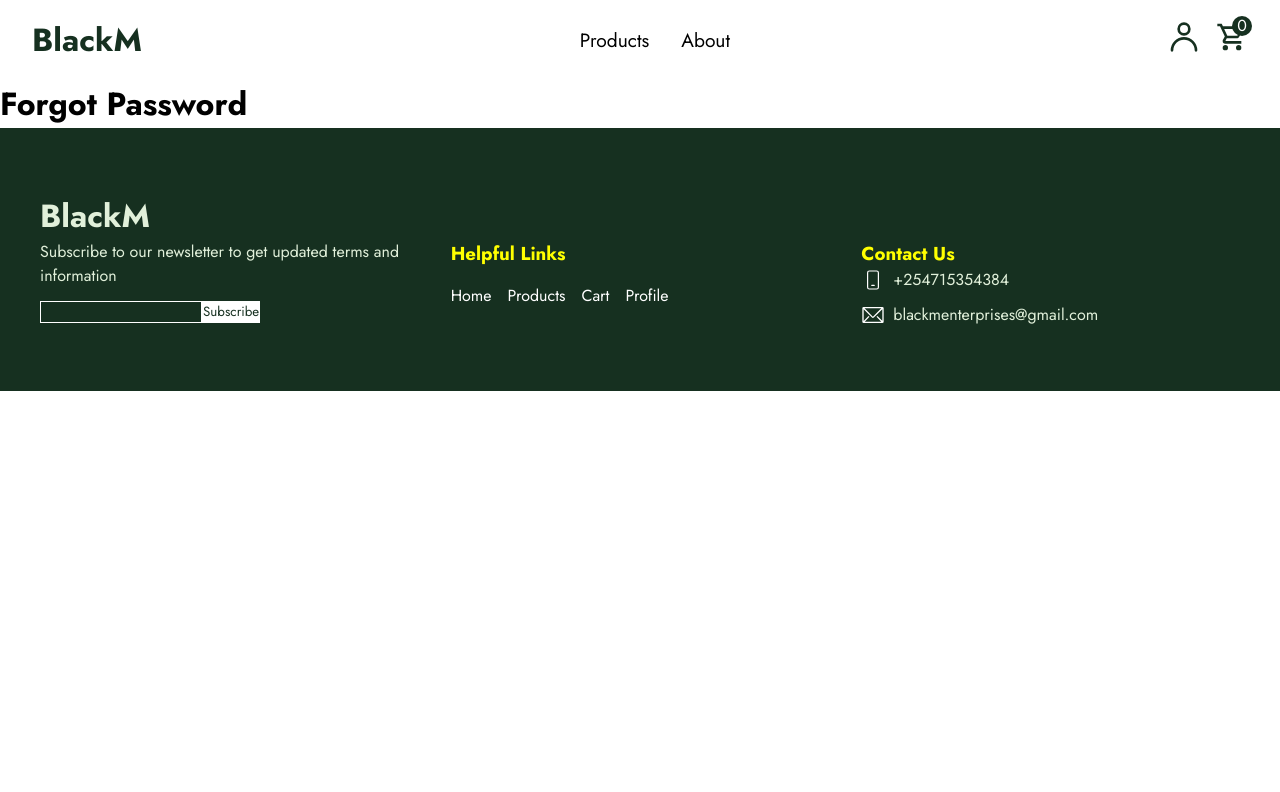
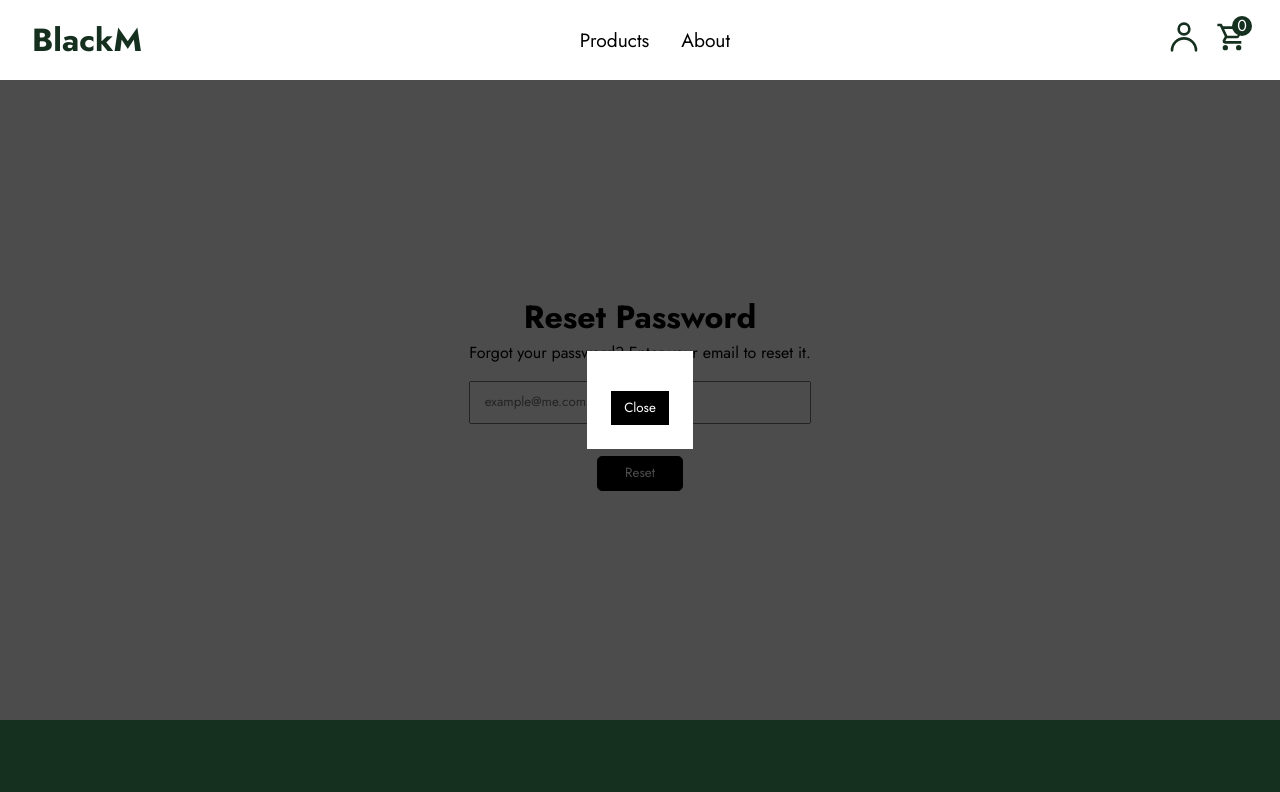
Before and after one commit to Leroy-sama/Stofy, a Vue app: page /forgot in a window 1280 px wide. Shown: the top 792 px of the page. Built offline with nearby package versions, Linux system fonts and the light colour scheme.

Commit message:
Authentication

```diff
--- a/src/components/pages/ForgotPassword.vue
+++ b/src/components/pages/ForgotPassword.vue
@@ -1,9 +1,89 @@
 <template>
-    <div>
-        <h1>Forgot Password</h1>
-    </div>
+    <section class="forgot">
+        <Modal v-if="modalActive" @close-modal="closeModal" />
+        <div class="forgot__wrapper">
+            <h2 class="forgot__head">Reset Password</h2>
+            <p class="forgot__text">
+                Forgot your password? Enter your email to reset it.
+            </p>
+            <div class="form-control">
+                <input
+                    type="email"
+                    placeholder="example@me.com"
+                    v-model.trim="email"
+                />
+            </div>
+            <div class="form-control">
+                <button @click="resetPswd" class="rst">Reset</button>
+            </div>
+        </div>
+    </section>
 </template>
 
-<script setup></script>
+<script setup>
+    import { getAuth, sendPasswordResetEmail } from "firebase/auth";
+    import { ref } from "vue";
 
-<style lang="scss" scoped></style>
+    import Modal from "../ui/Modal.vue";
+
+    const email = ref("");
+
+    const modalActive = ref(true);
+    const modalMessage = ref();
+
+    const closeModal = () => {
+        modalActive.value = !modalActive.value;
+        email.value = "";
+    };
+
+    const resetPswd = () => {
+        const auth = getAuth();
+        sendPasswordResetEmail(auth, email.value)
+            .then(() => {
+                console.log(email.value);
+            })
+            .catch((error) => {
+                const errorCode = error.code;
+                const errorMessage = error.message;
+            });
+    };
+</script>
+
+<style scoped>
+    .forgot {
+        display: flex;
+        justify-content: center;
+        align-items: center;
+        min-height: 80vh;
+        position: relative;
+    }
+
+    .forgot__head {
+        font-size: 2rem;
+        text-align: center;
+    }
+
+    .forgot__text {
+        text-align: center;
+    }
+
+    .form-control {
+        display: flex;
+        justify-content: center;
+        padding: 1em 0;
+    }
+
+    .form-control input {
+        width: 100%;
+        padding: 0.7em 1em;
+    }
+
+    .form-control button {
+        padding: 0.5em 2em;
+        background-color: #000;
+        border: 1px solid #000;
+        color: #fff;
+        border-radius: 5px;
+        cursor: pointer;
+    }
+</style>
--- a/src/components/pages/SigninPage.vue
+++ b/src/components/pages/SigninPage.vue
@@ -7,7 +7,7 @@
                     <p class="sign__text">
                         Enter your email and password to login to your account
                     </p>
-                    <form class="form2" @submit.prevent="signInToAccount">
+                    <form class="form2" @submit.prevent="signIn">
                         <div
                             class="form-control"
                             :class="{ invalid: !email.isValid }"
@@ -42,7 +42,7 @@
                         </div>
                         <button type="submit" class="btn">Sign In</button>
                     </form>
-                    <a href="#">Forgot your password</a>
+                    <RouterLink to="/forgot">Forgot your password</RouterLink>
                     <div class="title">
                         <span class="line"></span>
                         <span class="text">Or</span>
@@ -68,8 +68,15 @@
 <script setup>
     import GoogleIcon from "@/assets/icons/GoogleIcon.vue";
     import FacebookIcon from "@/assets/icons/FacebookIcon.vue";
-    import { RouterLink } from "vue-router";
+    import { RouterLink, useRouter } from "vue-router";
     import { reactive, ref } from "vue";
+    import { getAuth, signInWithEmailAndPassword } from "firebase/auth";
+    import { app } from "@/firebase/firebase";
+
+    const router = useRouter();
+
+    const error = ref(null);
+    const errMsg = ref("");
 
     const email = reactive({
         val: "",
@@ -81,6 +88,14 @@
         isValid: true,
     });
 
+    const validateEmail = (email) => {
+        return String(email)
+            .toLowerCase()
+            .match(
+                /^(([^<>()[\]\\.,;:\s@"]+(\.[^<>()[\]\\.,;:\s@"]+)*)|.(".+"))@((\[[0-9]{1,3}\.[0-9]{1,3}\.[0-9]{1,3}\.[0-9]{1,3}\])|(([a-zA-Z\-0-9]+\.)+[a-zA-Z]{2,}))$/
+            );
+    };
+
     const formIsValid = ref(true);
 
     const clearValidity = (input) => {
@@ -89,7 +104,7 @@
 
     const validateForm = () => {
         formIsValid.value = true;
-        if (email.val === "") {
+        if (email.val === "" || !validateEmail(email.val)) {
             email.isValid = false;
             formIsValid.value = false;
         }
@@ -100,21 +115,43 @@
         }
     };
 
-    const signInToAccount = () => {
+    // const signInToAccount = () => {
+    //     validateForm();
+
+    //     if (!formIsValid.value) {
+    //         console.log("form not valid");
+    //         return;
+    //     } else {
+    //         console.log("form Is Valid");
+
+    //         const formData = {
+    //             email: email.val,
+    //             pswd: pswd.val,
+    //         };
+
+    //         console.log(formData);
+    //     }
+    // };
+
+    const signIn = async () => {
         validateForm();
+        if (!formIsValid.value) {
+            return;
+        }
 
-        if (!formIsValid.value) {
-            console.log("form not valid");
-            return;
-        } else {
-            console.log("form Is Valid");
-
-            const formData = {
-                email: email.val,
-                pswd: pswd.val,
-            };
-
-            console.log(formData);
+        if (formIsValid.value) {
+            const firebaseAuth = getAuth(app);
+            try {
+                const loginUser = signInWithEmailAndPassword(
+                    firebaseAuth,
+                    email.val,
+                    pswd.val
+                );
+                router.push("/home");
+            } catch (err) {
+                error.value = true;
+                errMsg.value = err.message;
+            }
         }
     };
 </script>
--- a/src/components/pages/SignupPage.vue
+++ b/src/components/pages/SignupPage.vue
@@ -8,7 +8,7 @@
         <div class="signup__wrapper">
             <h2 class="signup__head">Sign Up</h2>
             <p class="signup__desc">Enter your details to create an account</p>
-            <form @submit.prevent="submitForm">
+            <form @submit.prevent="register">
                 <div
                     class="form-field"
                     :class="{ invalid: !firstname.isValid }"
@@ -112,14 +112,26 @@
     import GoogleIcon from "@/assets/icons/GoogleIcon.vue";
     import FacebookIcon from "@/assets/icons/FacebookIcon.vue";
     import Modal from "../ui/Modal.vue";
+    import { ref, reactive } from "vue";
+    import { useRouter } from "vue-router";
 
-    import { ref, reactive } from "vue";
+    import { app } from "@/firebase/firebase";
+    import { getAuth, createUserWithEmailAndPassword } from "firebase/auth";
 
     const modalMessage = ref("All fields are clear!!");
     const modalActive = ref(null);
+    const router = useRouter();
 
     const closeModal = () => {
         modalActive.value = !modalActive.value;
+    };
+
+    const validateEmail = (email) => {
+        return String(email)
+            .toLowerCase()
+            .match(
+                /^(([^<>()[\]\\.,;:\s@"]+(\.[^<>()[\]\\.,;:\s@"]+)*)|.(".+"))@((\[[0-9]{1,3}\.[0-9]{1,3}\.[0-9]{1,3}\.[0-9]{1,3}\])|(([a-zA-Z\-0-9]+\.)+[a-zA-Z]{2,}))$/
+            );
     };
 
     const firstname = reactive({
@@ -159,7 +171,7 @@
             lastname.isValid = false;
             formIsValid.value = false;
         }
-        if (emailAddress.val === "" || !emailAddress.val.includes("@")) {
+        if (emailAddress.val === "" || !validateEmail(emailAddress.val)) {
             emailAddress.isValid = false;
             formIsValid.value = false;
         }
@@ -173,24 +185,42 @@
         }
     };
 
-    const submitForm = () => {
+    // const submitForm = () => {
+    //     validateForm();
+
+    //     if (!formIsValid.value) {
+    //         modalActive.value = false;
+    //         return;
+    //     } else {
+    //         modalActive.value = true;
+    //         console.log("form is valid!!");
+
+    //         const formData = {
+    //             first: firstname.val,
+    //             last: lastname.val,
+    //             email: emailAddress.val,
+    //             pswd: password.val,
+    //         };
+
+    //         console.log(formData);
+    //     }
+    // };
+
+    const register = async () => {
         validateForm();
+        if (!formIsValid.value) {
+            return;
+        }
 
-        if (!formIsValid.value) {
-            modalActive.value = false;
-            return;
-        } else {
-            modalActive.value = true;
-            console.log("form is valid!!");
-
-            const formData = {
-                first: firstname.val,
-                last: lastname.val,
-                email: emailAddress.val,
-                pswd: password.val,
-            };
-
-            console.log(formData);
+        if (formIsValid.value) {
+            const firebaseAuth = getAuth(app);
+            const createUser = await createUserWithEmailAndPassword(
+                firebaseAuth,
+                emailAddress.val,
+                password.val
+            );
+            console.log(createUser.user);
+            router.push("/home");
         }
     };
 </script>
--- a/src/components/ui/Modal.vue
+++ b/src/components/ui/Modal.vue
@@ -19,14 +19,23 @@
 
 <style scoped>
     .modal {
-        background-color: white;
-        max-width: 400px;
+        background-color: rgba(0, 0, 0, 0.7);
+
         display: flex;
         justify-content: center;
         align-items: center;
         position: absolute;
         z-index: 9999;
         padding: 2em;
+        width: 100%;
+        height: 100%;
+        top: 0;
+    }
+
+    .modal__content {
+        max-width: 400px;
+        background-color: #fff;
+        padding: 1.5em;
     }
 
     .modal__text {
@@ -39,5 +48,6 @@
         color: white;
         border: none;
         cursor: pointer;
+        width: 100%;
     }
 </style>
--- a/src/firebase/firebase.js
+++ b/src/firebase/firebase.js
@@ -11,3 +11,4 @@ const firebaseConfig = {
 
 // Initialize Firebase
 const app = initializeApp(firebaseConfig);
+export { app };
```
